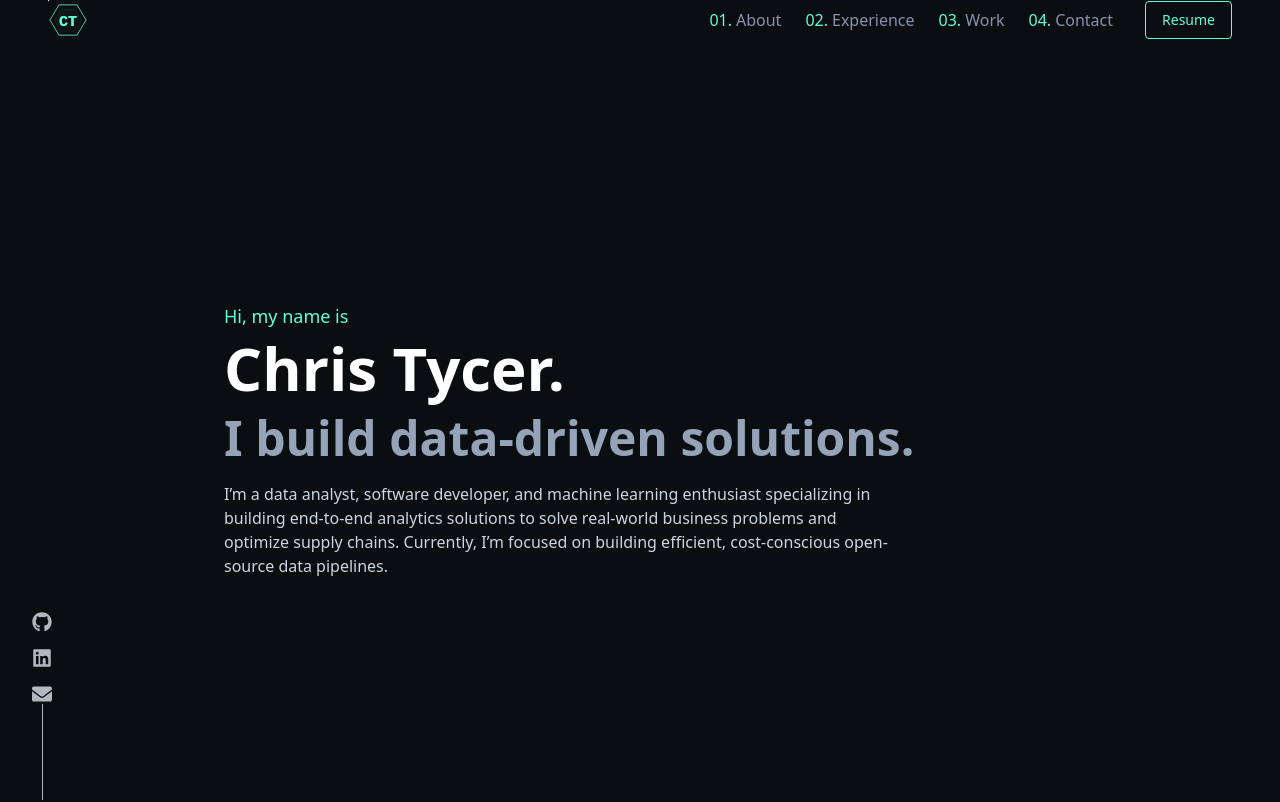
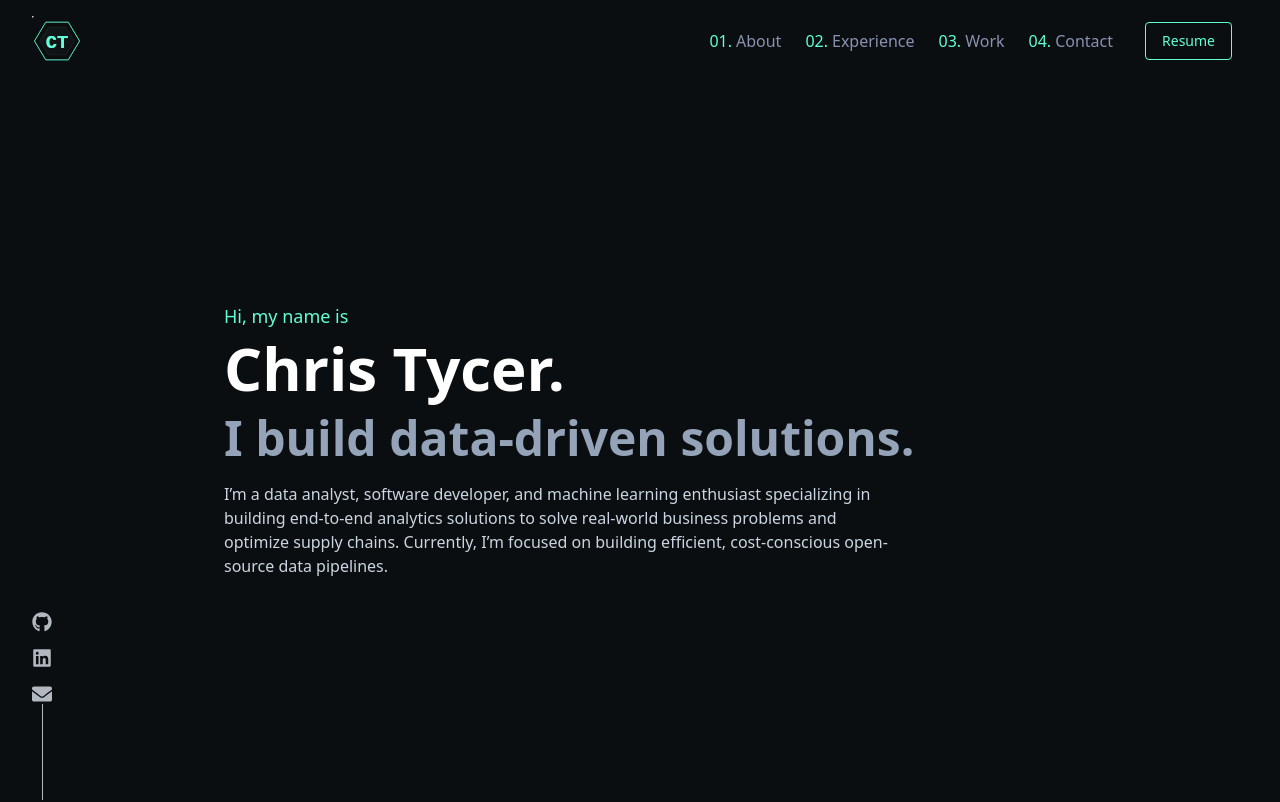
Before and after one commit to tycerch/portfolio, a Next.js app: page / in a window 1280 px wide. Shown: the top 802 px of the page. Built offline with nearby package versions, Linux system fonts and the light colour scheme.

Commit message:
feat: update NavBar component styles and logo dimensions

```diff
--- a/app/components/NavBar.tsx
+++ b/app/components/NavBar.tsx
@@ -28,22 +28,20 @@ export default function NavBar() {
 
   return (
     <header
-      className={`fixed top-0 w-full z-50 ${
+      className={`fixed top-0 w-full z-50 pt-4 ${
         scrolled ? "bg-background/80 backdrop-blur-sm shadow-lg" : ""
       } transition-colors duration-300`}
     >
-      <div className="container mx-auto container-padding flex items-center justify-between">
-        {/* Logo */}
+      <div className="w-full pl-8 pr-4 md:pr-8 lg:pr-12 flex items-center justify-between">
         <Link href="#hero" className="flex items-center">
           <Image
             src="/logo.svg"
             alt="Logo"
-            width={40}
-            height={40}
+            width={50}
+            height={50}
             className="object-contain"
           />
         </Link>
-
         {/* Desktop Navigation */}
         <nav className="hidden md:flex items-center space-x-8">
           <ul className="flex space-x-6">
```
